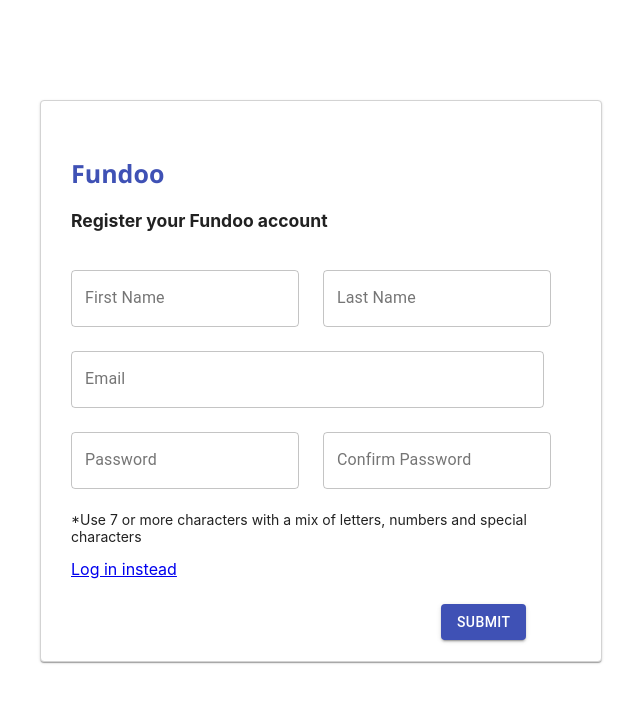
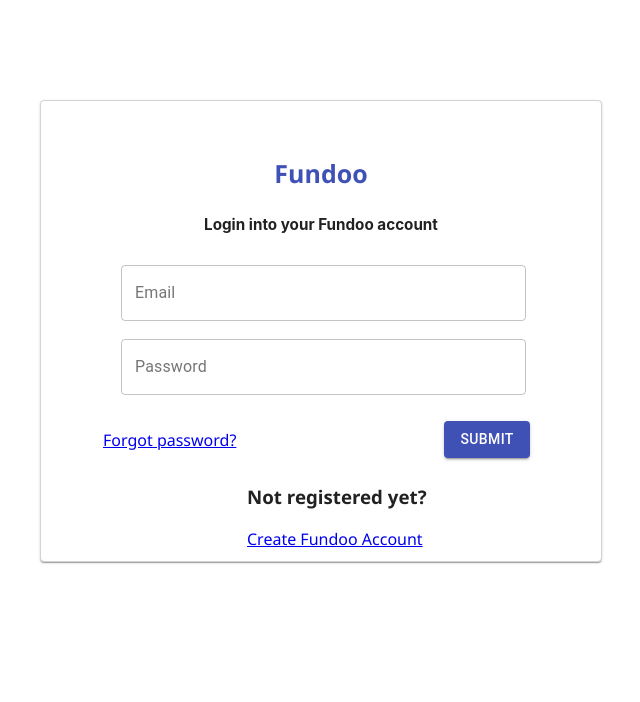
Before and after one commit to gauravm-bit/Fundoo-react, a React (Create React App) app: page / in a window 1280 px wide. Shown: the top 702 px of the page, without its empty margins (319-959 px from the left). Built offline with nearby package versions, Linux system fonts and the light colour scheme.

Commit message:
ADDED:router with switch

```diff
--- a/src/App.js
+++ b/src/App.js
@@ -1,12 +1,17 @@
 import React from 'react';
 import './App.css';
-// import Login from './components/Login';
+import Login from './components/Login';
 import Register from './components/Register';
+import { BrowserRouter as Router, Switch, Route } from "react-router-dom";
 
 function App() {
   return (
-      <Register />
+    <Router>
+      <Switch>
+      <Route path='/' exact={true} component={Login}></Route>
+      <Route path='/register' exact={true} component={Register}></Route>
+      </Switch>
+    </Router>
   );
 }
-
 export default App;
--- a/src/components/Login.css
+++ b/src/components/Login.css
@@ -32,25 +32,25 @@
 .loginTextField{
   width: 405px;
   height: 50px;
+  position: relative; left: 10%;
 }
 
 .loginButton
 {
     float: left;
-    margin-top: 1.5em;
-    margin-left: 13em;
+    position: relative; top: 1.5em; left: 15em;
 }
 
 .forgot{
   float: left;
   font-family: 'Segoe UI', Tahoma, Geneva, Verdana, sans-serif;
-  margin-left: 5.5em;
-  margin-top: 2em;
+  position: relative; top: 2em; left: 2em;
+
 }
 
 .register{
   float: left;
-  margin-left: 13em;
+  margin-left: 11em;
   font-family: 'Segoe UI', Tahoma, Geneva, Verdana, sans-serif;
-  margin-top: 1em;
+  margin-top: 2em;
 }
--- a/src/components/Login.jsx
+++ b/src/components/Login.jsx
@@ -53,9 +53,6 @@
                 <h3>Not registered yet?</h3>
                 <a className='Link' href='/register'>Create Fundoo Account</a>
               </div>
-
-
-
         </Card>
       </div>
     );
--- a/src/components/Register.jsx
+++ b/src/components/Register.jsx
@@ -21,6 +21,7 @@
                                 <div className='first'>
                                     <TextField id='firstname'
                                         label='First Name'
+                                        autoComplete='off'
                                         name='first_name'
                                         margin='normal'
                                         variant='outlined'
@@ -30,6 +31,7 @@
                                 <div className='last'>
                                     <TextField id='lastname'
                                         label='Last Name'
+                                        autoComplete='off'
                                         name='last_name'
                                         margin='normal'
                                         variant='outlined'
@@ -41,6 +43,7 @@
                                 <TextField id='email'
                                     label='Email'
                                     name='email'
+                                    autoComplete='off'
                                     margin='normal'
                                     variant='outlined'
                                     >
```
